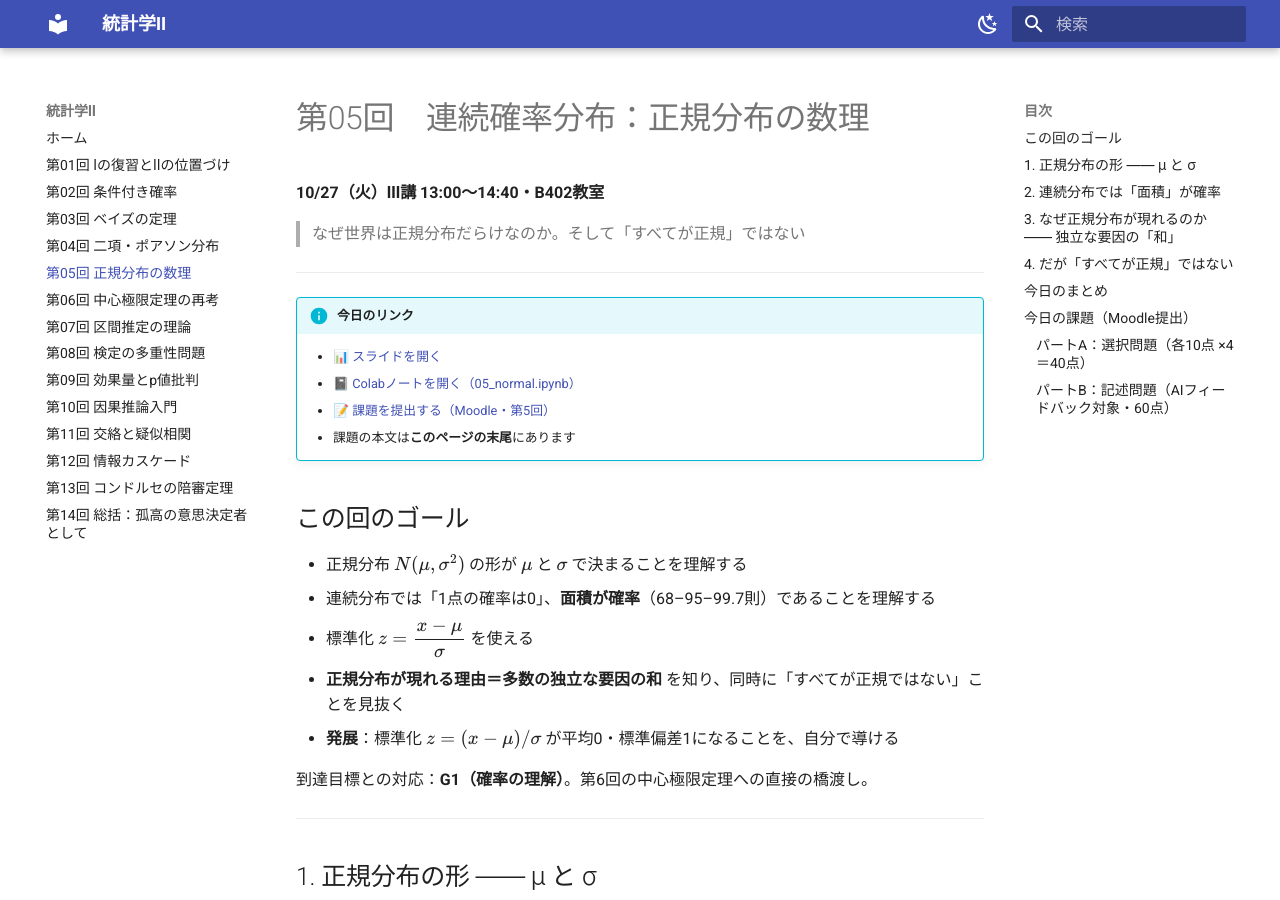
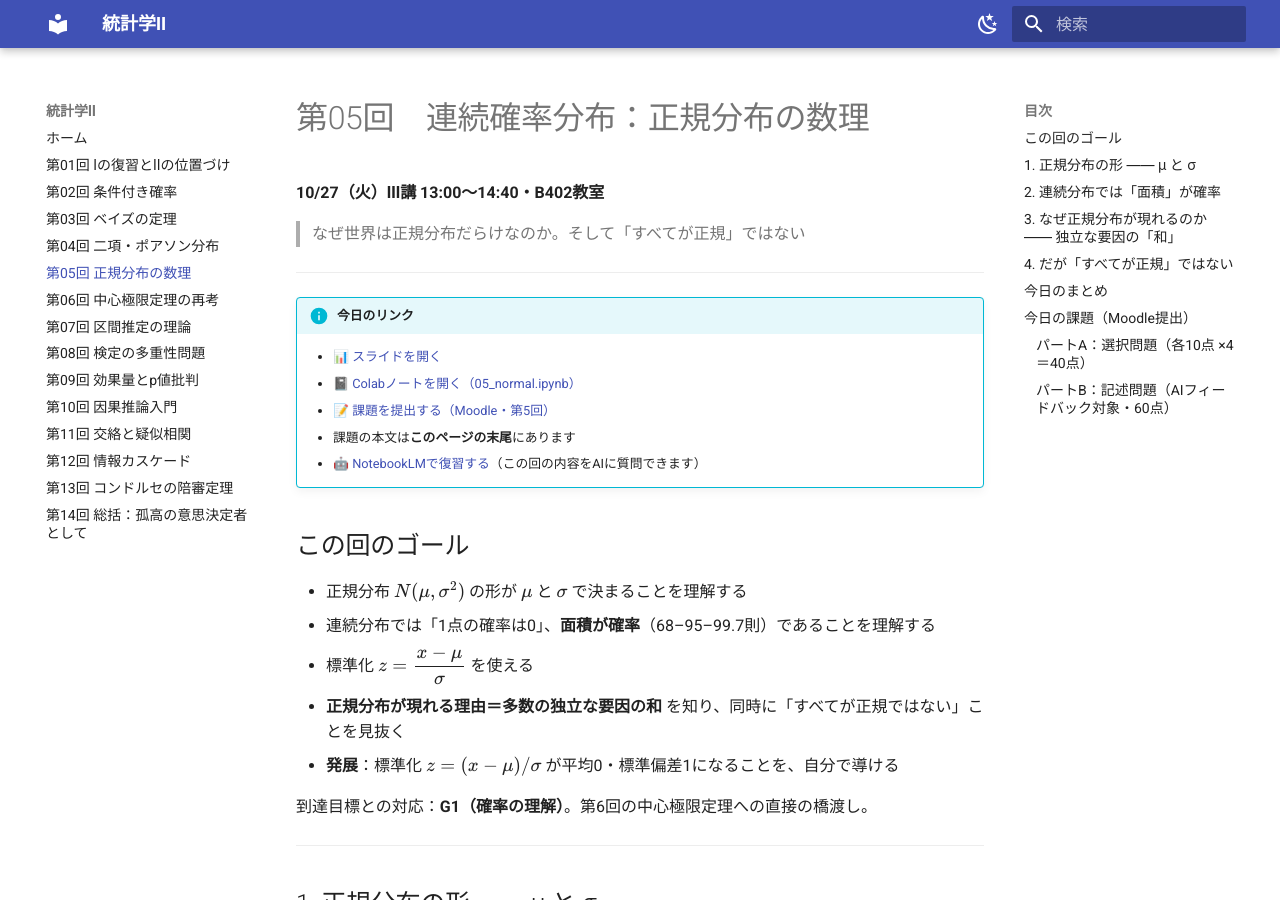
Before and after one commit to aonoa68/toukei-2, an MkDocs documentation site: the page built from docs/05_normal.md, in a window 1280 px wide and 900 px high. Built offline with MkDocs 1.6.1 and Material for MkDocs 9.7.7, drawn with Linux system fonts in a browser that asks for light colours.

Commit message:
第5回ページにNotebookLMのリンクを追加
Co-Authored-By: Claude Opus 5 (1M context) <noreply@anthropic.com>
Claude-Session: https://claude.ai/code/session_01VNG6MY7caqH6ZBqg92AUZE

```diff
--- a/docs/05_normal.md
+++ b/docs/05_normal.md
@@ -13,6 +13,7 @@
     - [📓 Colabノートを開く（05_normal.ipynb）](https://colab.research.google.com/github/aonoa68/toukei-2/blob/main/colab/05_normal.ipynb)
     - [📝 課題を提出する（Moodle・第5回）](https://moodle.hokusei.ac.jp/mod/assign/view.php?id=990640)
     - 課題の本文は**このページの末尾**にあります
+    - [🤖 NotebookLMで復習する](https://notebook.google.com/notebook/54748070-9e2f-4a5b-a634-1b85375ad9ad)（この回の内容をAIに質問できます）
 <!-- LINKS:END -->
 
 ## この回のゴール
```
